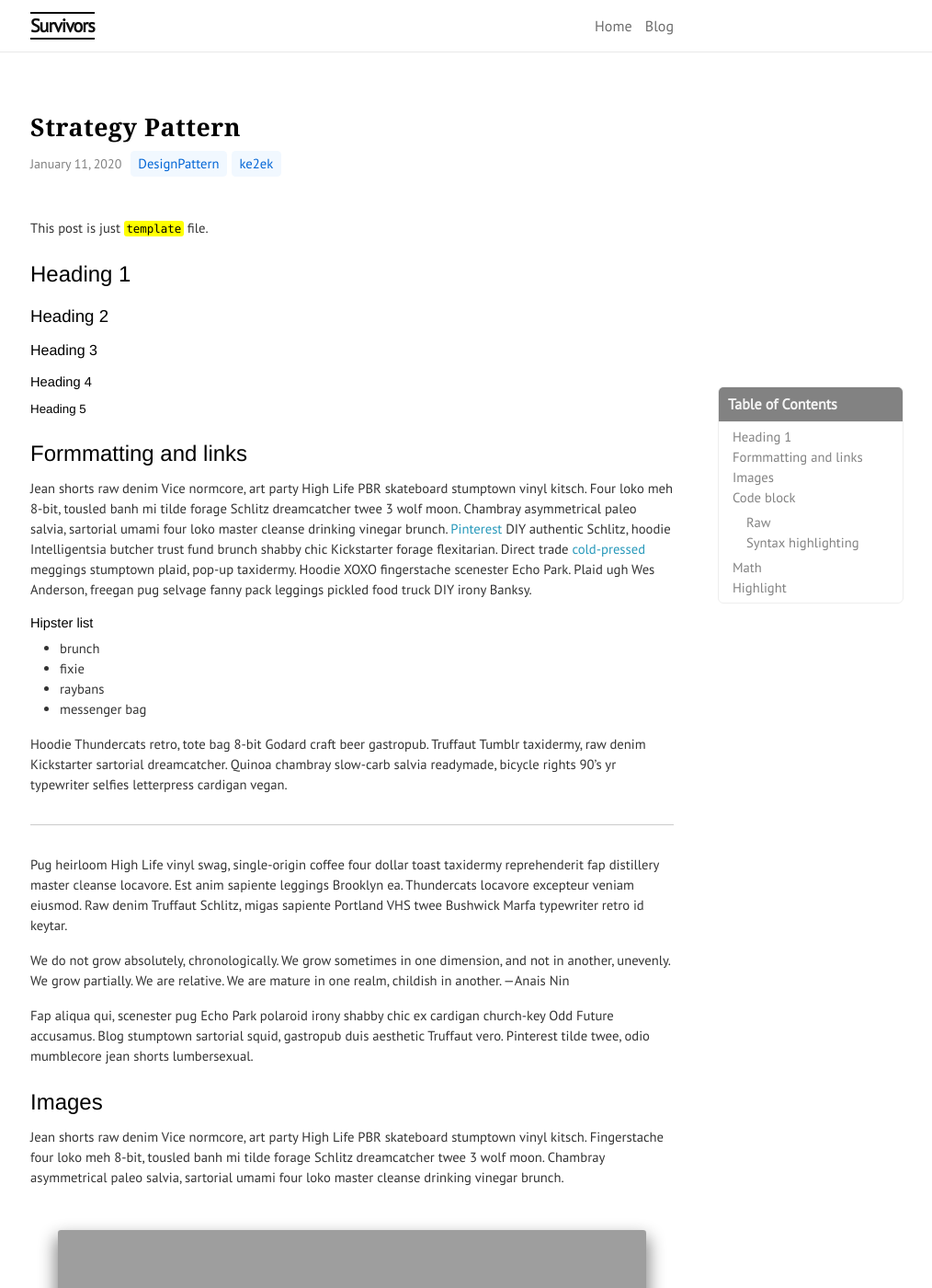
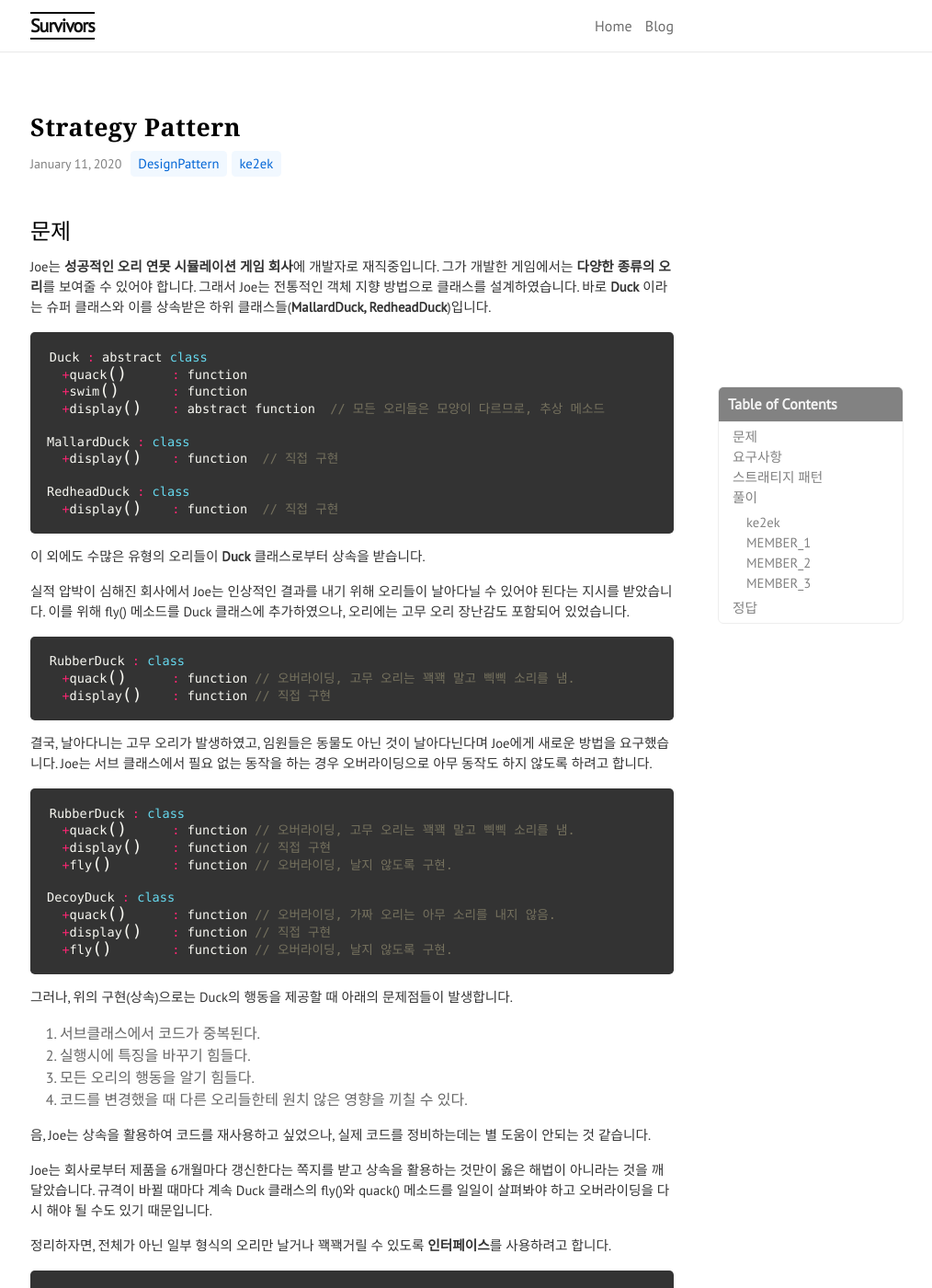
Before and after one commit to survive-and-go/survive-and-go.github.io, a Jekyll site: the page built from _posts/ke2ek/2020-01-11-x.md, in a window 1280 px wide and 1400 px high. Shown: the whole window at 92% size, without its empty margins (257-1271 px from the left). Built offline with Jekyll 4.4.1, drawn with Linux system fonts in a browser that asks for light colours; nearby versions of some CDN libraries; some web fonts are replaced; comment, search, counter and statistics services are not loaded; some of the changed text lies outside the part shown; grey boxes are pictures that could not be loaded.

Commit message:
Adds strategy pattern post.

```diff
--- a/_posts/ke2ek/2020-01-11-x.md
+++ b/_posts/ke2ek/2020-01-11-x.md
@@ -6,139 +6,211 @@
 ---
 
 > Table of Contents
-> * [Heading 1](#heading-1)
-> * [Formmatting and links](#formmatting-and-links)
-> * [Images](#images)
-> * [Code block](#code-block)
->    * [Raw](#Raw)
->    * [Syntax highlighting](#syntax-highlighting)
-> * [Math](#math)
-> * [Highlight](#highlight)
+> * [문제](#문제)
+> * [요구사항](#요구사항)
+> * [스트래티지 패턴](#스트래티지-패턴)
+> * [풀이](#풀이)
+>    * [ke2ek](#ke2ek)
+>    * [MEMBER_1](#MEMBER_1)
+>    * [MEMBER_2](#MEMBER_2)
+>    * [MEMBER_3](#MEMBER_3)
+> * [정답](#정답)
 
 
-This post is just `template` file.
+# 문제
 
-# Heading 1
-## Heading 2
-### Heading 3
-#### Heading 4
-##### Heading 5
+Joe는 **성공적인 오리 연못 시뮬레이션 게임 회사**에 개발자로 재직중입니다. 그가 개발한 게임에서는 **다양한 종류의 오리**를 보여줄 수 있어야 합니다. 그래서 Joe는 전통적인 객체 지향 방법으로 클래스를 설계하였습니다. 바로 **Duck** 이라는 슈퍼 클래스와 이를 상속받은 하위 클래스들(**MallardDuck, RedheadDuck**)입니다.
 
-# Formmatting and links
+{% highlight cpp %}
+Duck : abstract class
+  +quack()      : function
+  +swim()       : function
+  +display()    : abstract function  // 모든 오리들은 모양이 다르므로, 추상 메소드
 
-Jean shorts raw denim Vice normcore, art party High Life PBR skateboard stumptown vinyl kitsch. Four loko meh 8-bit, tousled banh mi tilde forage Schlitz dreamcatcher twee 3 wolf moon. Chambray asymmetrical paleo salvia, sartorial umami four loko master cleanse drinking vinegar brunch. <a href="https://www.pinterest.com" target="blank">Pinterest</a> DIY authentic Schlitz, hoodie Intelligentsia butcher trust fund brunch shabby chic Kickstarter forage flexitarian. Direct trade <a href="https://en.wikipedia.org/wiki/Cold-pressed_juice" target="blank">cold-pressed</a> meggings stumptown plaid, pop-up taxidermy. Hoodie XOXO fingerstache scenester Echo Park. Plaid ugh Wes Anderson, freegan pug selvage fanny pack leggings pickled food truck DIY irony Banksy.
+MallardDuck : class
+  +display()    : function  // 직접 구현
 
-#### Hipster list
-<ul>
-    <li>brunch</li>
-    <li>fixie</li>
-    <li>raybans</li>
-    <li>messenger bag</li>
-</ul>
+RedheadDuck : class
+  +display()    : function  // 직접 구현
+{% endhighlight %}
 
-Hoodie Thundercats retro, tote bag 8-bit Godard craft beer gastropub. Truffaut Tumblr taxidermy, raw denim Kickstarter sartorial dreamcatcher. Quinoa chambray slow-carb salvia readymade, bicycle rights 90's yr typewriter selfies letterpress cardigan vegan.
+이 외에도 수많은 유형의 오리들이 **Duck** 클래스로부터 상속을 받습니다.
 
-<hr>
+실적 압박이 심해진 회사에서 Joe는 인상적인 결과를 내기 위해 오리들이 날아다닐 수 있어야 된다는 지시를 받았습니다. 이를 위해 fly() 메소드를 Duck 클래스에 추가하였으나, 오리에는 고무 오리 장난감도 포함되어 있었습니다.
 
-Pug heirloom High Life vinyl swag, single-origin coffee four dollar toast taxidermy reprehenderit fap distillery master cleanse locavore. Est anim sapiente leggings Brooklyn ea. Thundercats locavore excepteur veniam eiusmod. Raw denim Truffaut Schlitz, migas sapiente Portland VHS twee Bushwick Marfa typewriter retro id keytar.
+{% highlight cpp %}
+RubberDuck : class
+  +quack()      : function // 오버라이딩, 고무 오리는 꽥꽥 말고 삑삑 소리를 냄.
+  +display()    : function // 직접 구현
+{% endhighlight %}
 
-We do not grow absolutely, chronologically. We grow sometimes in one dimension, and not in another, unevenly. We grow partially. We are relative. We are mature in one realm, childish in another.
-—Anais Nin
+결국, 날아다니는 고무 오리가 발생하였고, 임원들은 동물도 아닌 것이 날아다닌다며 Joe에게 새로운 방법을 요구했습니다. Joe는 서브 클래스에서 필요 없는 동작을 하는 경우 오버라이딩으로 아무 동작도 하지 않도록 하려고 합니다.
 
-Fap aliqua qui, scenester pug Echo Park polaroid irony shabby chic ex cardigan church-key Odd Future accusamus. Blog stumptown sartorial squid, gastropub duis aesthetic Truffaut vero. Pinterest tilde twee, odio mumblecore jean shorts lumbersexual.
+{% highlight cpp %}
+RubberDuck : class
+  +quack()      : function // 오버라이딩, 고무 오리는 꽥꽥 말고 삑삑 소리를 냄.
+  +display()    : function // 직접 구현
+  +fly()        : function // 오버라이딩, 날지 않도록 구현.
+
+DecoyDuck : class
+  +quack()      : function // 오버라이딩, 가짜 오리는 아무 소리를 내지 않음.
+  +display()    : function // 직접 구현
+  +fly()        : function // 오버라이딩, 날지 않도록 구현.
+{% endhighlight %}
+
+그러나, 위의 구현(상속)으로는 Duck의 행동을 제공할 때 아래의 문제점들이 발생합니다.
+1. 서브클래스에서 코드가 중복된다.
+2. 실행시에 특징을 바꾸기 힘들다.
+3. 모든 오리의 행동을 알기 힘들다.
+4. 코드를 변경했을 때 다른 오리들한테 원치 않은 영향을 끼칠 수 있다.
+
+음, Joe는 상속을 활용하여 코드를 재사용하고 싶었으나, 실제 코드를 정비하는데는 별 도움이 안되는 것 같습니다.
+
+Joe는 회사로부터 제품을 6개월마다 갱신한다는 쪽지를 받고 상속을 활용하는 것만이 옳은 해법이 아니라는 것을 깨달았습니다. 규격이 바뀔 때마다 계속 Duck 클래스의 fly()와 quack() 메소드를 일일이 살펴봐야 하고 오버라이딩을 다시 해야 될 수도 있기 때문입니다.
+
+정리하자면, 전체가 아닌 일부 형식의 오리만 날거나 꽥꽥거릴 수 있도록 **인터페이스**를 사용하려고 합니다.
+
+{% highlight cpp %}
+Flyable() : interface
+  +fly()
+
+Quackable : interface
+  +quack()
+{% endhighlight %}
+
+Joe는 서브클래스에서 위의 인터페이스를 필요할 때마다 구현해서 쓰도록 할 생각입니다. 단, 그대로 구현해서 쓴다면 클래스들끼리 메소드의 내용이 다를 경우 이전처럼 코드를 재사용하지 못하고 변화가 생길 때마다 수정해야 한다는 문제가 발생합니다. 즉, 한 행동을 바꿀 때마다 그 행동이 정의되어 있는 서로 다른 서브클래스들을 전부 찾아서 코드를 고쳐야하기 때문입니다.
+
+예를 들어, **RubberDuck**(고무 오리)와 **DecoyDuck**(가짜 오리)는 Flyable을 구현하지 않지만, **MallardDuck**과 **RedheadDuck**은 Flyable을 구현하더라도 변경사항이 생길 경우 두 클래스 모두 수정해야 합니다.
+
+Joe는 `코드에 새로운 요구사항이 있을 때마다 바뀌는 부분을 바뀌지 않는 다른 부분으로부터 분리해야 된다`는 것을 깨달았습니다.
+
+* 바뀌는 부분을 따로 **캡슐화**를 시키면, 바뀌지 않는 부분에는 영향을 미치지 않은 채로 그 부분만 고치거나 확장할 수 있으므로 코드를 변경하는 과정에서 의도하지 않은 일이 일어나는 것을 줄이면서 시스템의 유연성을 향상시킬 수 있습니다.
 
 
-# Images
-
-Jean shorts raw denim Vice normcore, art party High Life PBR skateboard stumptown vinyl kitsch. Fingerstache four loko meh 8-bit, tousled banh mi tilde forage Schlitz dreamcatcher twee 3 wolf moon. Chambray asymmetrical paleo salvia, sartorial umami four loko master cleanse drinking vinegar brunch.
-
-<div class="img_row">
-    <img class="col three" src="{{ site.baseurl }}/assets/img/9.jpg">
-</div>
-<div class="img_row">
-    <img class="col three" src="{{ site.baseurl }}/assets/img/7.jpg">
-</div>
-<div class="col three caption">
-    A simple, elegant caption looks good between image rows, after each row, or doesn't have to be there at all.
-</div>
-<div class="img_row">
-    <img class="col two first" src="{{ site.baseurl }}/assets/img/8.jpg">
-    <img class="col one last" src="{{ site.baseurl }}/assets/img/10.jpg">
-</div>
-
-Slow-carb four dollar toast Helvetica pop-up. Kale chips next level literally trust fund Pitchfork. Jean shorts Pinterest beard, farm-to-table irony craft beer swag tofu 8-bit Banksy. Quinoa forage fanny pack, pug hashtag Echo Park heirloom Schlitz tote bag artisan Neutra mumblecore 90's shabby chic raw denim.
+# 요구사항
 
 
-<div class="img_row">
-    <img class="col one first" src="{{ site.baseurl }}/assets/img/11.jpg">
-    <img class="col one" src="{{ site.baseurl }}/assets/img/12.jpg">
-    <img class="col one last" src="{{ site.baseurl }}/assets/img/7.jpg">
-</div>
+fly()와 quack()은 Duck 클래스에서 오리마다 달라지는 부분입니다. 두 메소드를 모두 Duck 클래스로부터 끄집어내서 각 행동을 나타낼 클래스 집합을 새로 만들어야 합니다.
+
+{% highlight cpp %}
+FlyBehavior : interface
+  +fly()
+
+FlyWithWings : class
+  +fly()    : function  // 날개로 나는 방법을 구현
+
+FlyNoWay : class
+  +fly()    : function  // 날지 않음
+{% endhighlight %}
+
+{% highlight cpp %}
+QuackBehavior : interface
+  +quack()
+
+Quack : class
+  +quack()  : function  // 꽥꽥 소리를 냄
+
+Squeak : class
+  +quack()  : function  // 삑삑 소리를 냄
+
+MuteQuack : class
+  +quack()  : function  // 소리를 내지 않음.
+{% endhighlight %}
+
+지금부터는 Duck 의 행동은 **특정 행동 인터페이스를 구현한 별도의 클래스** 안에 들어있게 됩니다. **이 방법은 지금까지 썼던, 행동을 Duck 클래스에서 구체적으로 구현하거나 서브클래스 자체에서 별도로 구현하는 방법하고는 상반된 방법**입니다. 전에 썼던 방법들은 항상 특정 구현에 의존했기 때문에 코드를 추가로 작성하는 것으로만 행동을 변경할 수 있었습니다.
+
+{% highlight cpp %}
+Duck : class
+  +performQuack()   : function
+  +performFly()     : function
+  +swim()           : function
+  +display()        : function
+  -flyBehavior      : variable
+  -quackBehavior    : variable
+{% endhighlight %}
+
+행동을 실제로 구현한 것(Behavior 인터페이스를 상속한 클래스)은 Duck 의 서브클래스에 국한되지 않으며, 다른 형식의 객체에서도 사용할 수 있습니다. 예를 들어, 오리 소리를 내는 장난감을 추상화한 클래스는 Quack 클래스를 가져다 쓸 수 있습니다.
+
+그리고 (그럴 일 없겠지만) 뒤로 날도록 FlyWithBack 같은 클래스를 만들어 새로운 행동을 추가할 수도 있습니다. Duck 의 생성자의 매개변수로 원하는 행동을 넘기거나 행동 인터페이스에 대한 Setter 메소드를 정의하여 쉽게 변경 할 수 있습니다.
+
+{% highlight java %}
+public class Duck {
+    QuackBehavior quackBehavior;
+    FlyBehavior flyBehavior;
+
+    public void performQuack() {
+        quackBehavior.quack();
+    }
+
+    public void performFly() {
+        flyBehavior.fly();
+    }
+}
+
+public class MallardDuck extends Duck {
+    public MallardDuck() {
+        // 모든 행동은 지정된 행동 클래스로 위임된다.
+        quackBehavior = new Quack();
+        flyBehavior = new FlyWithWings();
+    }
+}
+
+public class MiniDuckSimulator {
+    public static void main(String[] args) {
+        Duck mallard = new MallardDuck();
+        mallard.performQuack();
+        mallard.performFly();
+    }
+}
+{% endhighlight %}
+
+두 클래스를 이처럼 합쳐서 사용하는 것을 `상속보다는 구성(composition)을 이용한다`라고 표현합니다.
+
+# 스트래티지 패턴
+
+**[알고리즘군(일련의 행동)을 정의하고 각각을 캡슐화하여 교환해서 사용할 수 있도록 만든다. 이를 활용하면 알고리즘을 사용하는 대상 객체와는 독립적으로 알고리즘을 변경할 수 있다.](https://en.wikipedia.org/wiki/Strategy_pattern/java)**
 
 
-# Code block
+# 풀이
 
-This theme implements a built-in Jekyll feature, the use of Pygments, for sytanx highlighting. It supports more than 100 languages. This example is in C++. All you have to do is wrap your code in a liquid tag:
+## [ke2ek (C++)](https://en.wikipedia.org/wiki/Strategy_pattern/cpp)
 
-## Raw
+### main.cpp
 
-{% raw %}
-{% highlight c++ %}  <br/> code code code <br/> {% endhighlight %}
-{% endraw %}
-Produces something like this:
+{% highlight cpp %}
+#include "ducks.h"
 
-## Syntax highlighting
+int main() {
+  Duck* mallard = new MallardDuck();
+  mallard->performFly();
+  mallard->performQuack();
 
-{% highlight c++ %}
-// This is comment
-int main(int argc, char const *argv[])
-{
-    string myString;
-
-    cout << "input a string: ";
-    getline(cin, myString);
-    int length = myString.length();
-
-    char charArray = new char * [length];
-
-    charArray = myString;
-    for(int i = 0; i < length; ++i){
-        cout << charArray[i] << " ";
-    }
-
-    return 0;
+  Duck* eunjin = new EunjinDuck();
+  eunjin->display();
+  eunjin->performQuack();
+  eunjin->setQuackBehavior(new Squeak());
+  eunjin->performQuack();
+  return 0;
 }
-
 {% endhighlight %}
 
-
-# Math
-
-This theme supports rendering beautiful math in inline and display modes using [KaTeX](https://khan.github.io/KaTeX/) engine. You just need to surround your math expression with `$$`, like `$$ E = mc^2 $$`. If you leave it inside a paragraph, it will produce an inline expression, just like $$ E = mc^2 $$.
-
-To use display mode, again surround your expression with `$$` and place it as a separate paragraph. Here is an example:
-
-$$
-\left( \sum_{k=1}^n a_k b_k \right)^2 \leq \left( \sum_{k=1}^n a_k^2 \right) \left( \sum_{k=1}^n b_k^2 \right)
-$$
-
-Note that [KaTeX](https://khan.github.io/KaTeX/) is work in progress, so it does not support the full range of math expressions as, say, [MathJax](https://www.mathjax.org/). Yet, it is [blazing fast](http://www.intmath.com/cg5/katex-mathjax-comparison.php).
-
-
-# Highlight
+### 실행 결과
 
 {% highlight terminal %}
-    Server address: http://127.0.0.1:4000
-  Server running... press ctrl-c to stop.
-      Regenerating: 1 file(s) changed at 2020-03-06 20:50:46
-                    _sass/_code.scss
-                    ...done in 3.713741 seconds.
+$ ./main
+I can fly!
+QUACK!
+I am a eunjin duck.
+QUACK!
+SQUEAK--
+{% endhighlight %}
 
-      Regenerating: 1 file(s) changed at 2020-03-06 20:52:55
-                    _sass/_code.scss
-                    ...done in 3.130828 seconds.
+## MEMBER_1
 
-      Regenerating: 1 file(s) changed at 2020-03-06 20:52:59
-                    _sass/_code.scss
-                    ...done in 4.431754 seconds.
-{% endhighlight %}
+## MEMBER_2
+
+## MEMBER_3
+
+# 정답
+
+[source code](https://github.com/survive-and-go/survive-and-go.github.io/tree/main/_data/ke2ek/StrategyPattern)
```
Also changed, not shown: _pages/home.md (+0 -1 lines), 15 other files.
